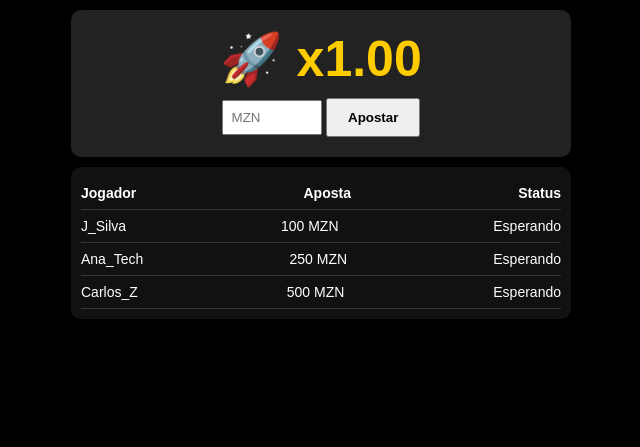
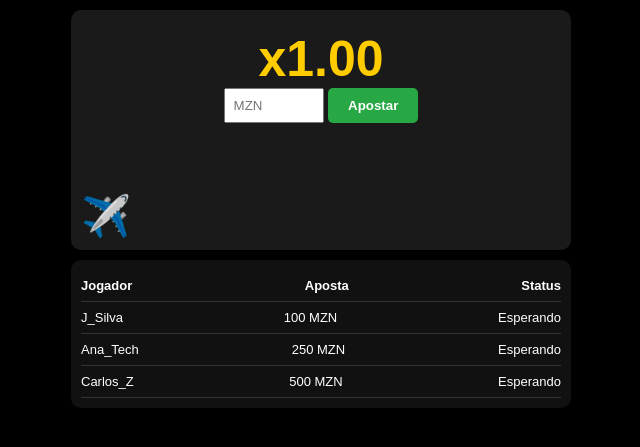
Before and after one commit to rquinoricardo-dotcom/jogo-aviao, a Flask app: page / in a window 1280 px wide. Shown: the top 447 px of the page, without its empty margins (319-959 px from the left). Run offline with Flask 3, Linux system fonts and the light colour scheme.

Commit message:
Update index.html

```diff
--- a/templates/index.html
+++ b/templates/index.html
@@ -3,61 +3,65 @@
 <head>
     <meta charset="UTF-8">
     <meta name="viewport" content="width=device-width, initial-scale=1.0">
-    <title>Aviator Clone</title>
+    <title>Aviator Profissional</title>
     <style>
         body { background: #000; color: #fff; font-family: Arial, sans-serif; margin: 0; padding: 10px; }
-        .main-container { display: flex; flex-direction: column; gap: 10px; max-width: 500px; margin: auto; }
-        .game-panel { background: #222; padding: 20px; border-radius: 10px; text-align: center; }
-        #multiplicador { font-size: 50px; font-weight: bold; color: #ffcc00; margin-bottom: 10px; }
-        .players-panel { background: #111; padding: 10px; border-radius: 10px; }
-        .player-row { display: flex; justify-content: space-between; border-bottom: 1px solid #333; padding: 8px 0; font-size: 14px; }
+        .main-container { max-width: 500px; margin: auto; }
+        .game-panel { background: #1a1a1a; padding: 20px; border-radius: 10px; text-align: center; position: relative; height: 200px; overflow: hidden; }
+        #aviao { font-size: 40px; position: absolute; bottom: 10px; left: 10px; transition: all 0.1s linear; }
+        #multiplicador { font-size: 50px; font-weight: bold; color: #ffcc00; }
+        .players-panel { background: #111; padding: 10px; border-radius: 10px; margin-top: 10px; }
+        .player-row { display: flex; justify-content: space-between; border-bottom: 1px solid #333; padding: 8px 0; font-size: 13px; }
         .hidden { display: none; }
-        button { padding: 10px 20px; cursor: pointer; font-weight: bold; }
+        button { padding: 10px 20px; cursor: pointer; font-weight: bold; border-radius: 5px; border: none; }
     </style>
 </head>
 <body>
 
 <div class="main-container">
     <div class="game-panel">
-        <div id="multiplicador"><span id="aviao">🚀</span> <span id="valor-mult">x1.00</span></div>
+        <div id="aviao">✈️</div>
+        <div id="multiplicador">x1.00</div>
         <input type="number" id="valor-aposta" placeholder="MZN" style="width: 80px; padding: 8px;">
-        <button id="btn-apostar">Apostar</button>
+        <button id="btn-apostar" style="background: #28a745; color: white;">Apostar</button>
         <button id="btn-sacar" class="hidden" style="background: #ff4444; color: white;">SAIR</button>
     </div>
 
     <div class="players-panel">
         <div class="player-row" style="font-weight: bold;"><span>Jogador</span><span>Aposta</span><span>Status</span></div>
-        <div id="lista-jogadores">
-            <div class="player-row"><span>J_Silva</span><span>100 MZN</span><span id="status-J_Silva">Esperando</span></div>
-            <div class="player-row"><span>Ana_Tech</span><span>250 MZN</span><span id="status-Ana_Tech">Esperando</span></div>
-            <div class="player-row"><span>Carlos_Z</span><span>500 MZN</span><span id="status-Carlos_Z">Esperando</span></div>
-        </div>
+        <div id="lista-jogadores"></div>
     </div>
 </div>
 
 <script>
     let multiplicador = 1.00;
     let jogando = false;
+    let apostaUsuario = 0;
     let intervalo;
+    const listaJogadores = [
+        { nome: "J_Silva", aposta: 100 },
+        { nome: "Ana_Tech", aposta: 250 },
+        { nome: "Carlos_Z", aposta: 500 }
+    ];
 
-    const valorMultDisplay = document.getElementById('valor-mult');
+    const aviao = document.getElementById('aviao');
+    const multDisplay = document.getElementById('multiplicador');
     const btnApostar = document.getElementById('btn-apostar');
     const btnSacar = document.getElementById('btn-sacar');
-    const jogadores = ["J_Silva", "Ana_Tech", "Carlos_Z"];
 
-    function atualizarStatusJogadores() {
-        jogadores.forEach(nome => {
-            let status = document.getElementById('status-' + nome);
-            if (jogando) {
-                if (Math.random() > 0.9) status.innerText = "Sacou x" + multiplicador.toFixed(2);
-                else if (status.innerText === "Esperando") status.innerText = "Apostou";
-            } else {
-                status.innerText = "Esperando";
-            }
-        });
+    function renderizarJogadores() {
+        document.getElementById('lista-jogadores').innerHTML = listaJogadores.map(j => `
+            <div class="player-row">
+                <span>${j.nome}</span><span>${j.aposta} MZN</span>
+                <span id="status-${j.nome}">Esperando</span>
+            </div>
+        `).join('');
     }
 
     btnApostar.addEventListener('click', () => {
+        apostaUsuario = parseFloat(document.getElementById('valor-aposta').value);
+        if(!apostaUsuario) return alert("Digite um valor!");
+
         jogando = true;
         multiplicador = 1.00;
         btnApostar.classList.add('hidden');
@@ -65,25 +69,38 @@
 
         intervalo = setInterval(() => {
             multiplicador += 0.05;
-            valorMultDisplay.innerText = 'x' + multiplicador.toFixed(2);
-            atualizarStatusJogadores();
+            multDisplay.innerText = 'x' + multiplicador.toFixed(2);
+            // Animação do avião subindo
+            aviao.style.left = (multiplicador * 20) + "px";
+            aviao.style.bottom = (multiplicador * 10) + "px";
 
-            if (multiplicador > (Math.random() * 8 + 1.5)) {
-                encerrarJogo();
-            }
+            listaJogadores.forEach(j => {
+                let el = document.getElementById('status-' + j.nome);
+                if (el.innerText === "Esperando" && Math.random() > 0.95) {
+                    let ganho = (j.aposta * multiplicador).toFixed(2);
+                    el.innerText = "Ganhou " + ganho + " MZN";
+                    el.style.color = "#28a745";
+                }
+            });
+
+            if (multiplicador > (Math.random() * 8 + 1.5)) finalizar(false);
         }, 100);
     });
 
-    btnSacar.addEventListener('click', encerrarJogo);
+    btnSacar.addEventListener('click', () => finalizar(true));
 
-    function encerrarJogo() {
+    function finalizar(ganhou) {
         clearInterval(intervalo);
         jogando = false;
         btnApostar.classList.remove('hidden');
         btnSacar.classList.add('hidden');
-        atualizarStatusJogadores();
-        alert("Fim de rodada! Multiplicador final: " + multiplicador.toFixed(2));
+        aviao.style.left = "10px";
+        aviao.style.bottom = "10px";
+        if (ganhou) alert("Você sacou " + (apostaUsuario * multiplicador).toFixed(2) + " MZN!");
+        renderizarJogadores();
     }
+
+    renderizarJogadores();
 </script>
 </body>
 </html>
```
